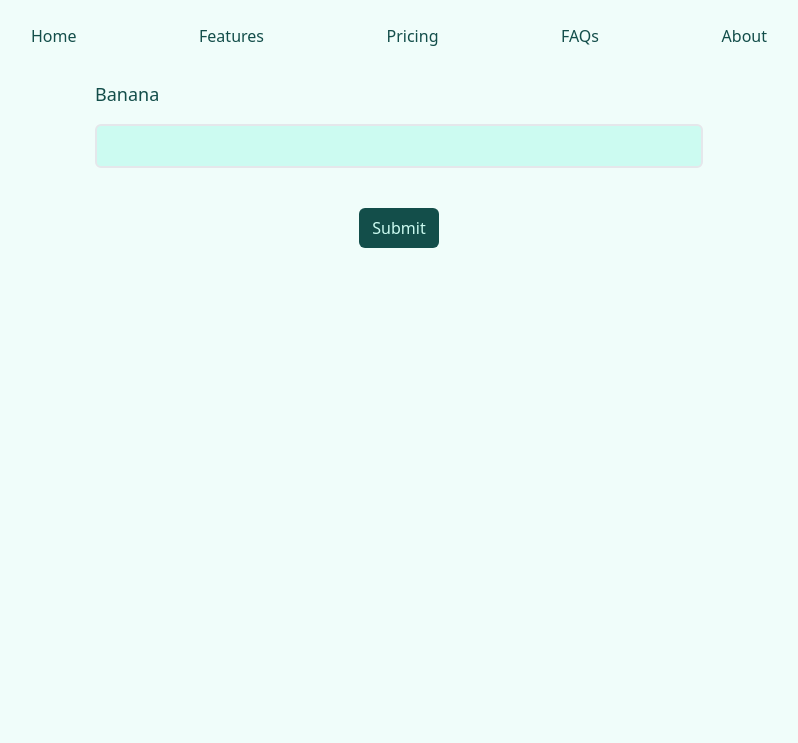
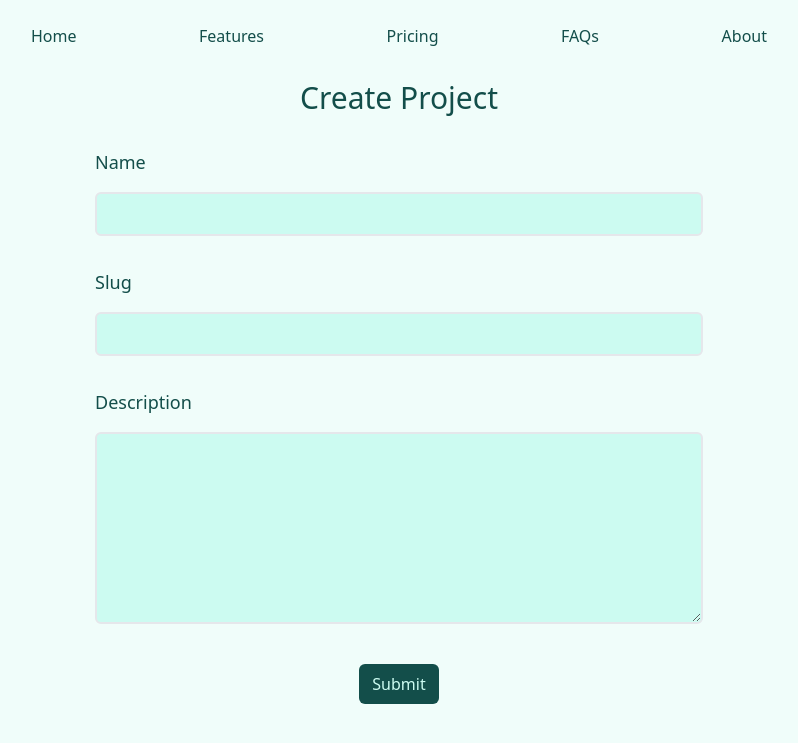
Before and after one commit to eisBlume0901/model_lvl_views_and_templates_core, a Django app: page /create_project/ in a window 1280 px wide. Shown: the top 743 px of the page, without its empty margins (241-1039 px from the left). Run offline with Django 5.2, Linux system fonts and the light colour scheme; some libraries are stand-ins or nearby versions.

Commit message:
Added login template and created preliminary view functions

```diff
--- /dev/null
+++ b/proj_mgm/forms.py
@@ -0,0 +1,17 @@
+from django import forms
+from .models import Project, User
+from django.contrib.auth.forms import AuthenticationForm
+
+class Projectform(forms.ModelForm):
+    class Meta:
+        model = Project
+        fields = ['name', 'slug', 'description']
+
+
+class AuthenticatedUserForm(AuthenticationForm):
+    username = forms.CharField(widget=forms.TextInput(attrs={
+        'class': 'form-control',
+    }))
+    password = forms.CharField(widget=forms.PasswordInput(attrs={
+        'class': 'form-control',
+    }))
--- a/proj_mgm/urls.py
+++ b/proj_mgm/urls.py
@@ -3,8 +3,10 @@ from . import views
 
 urlpatterns = [
     path('', views.index, name="index"),
+    path('login/', views.login, name="login"),
     path('projects/', views.project_listing, name="project_listing"),
     path('create_project/', views.create_project, name="create_project"),
 
     path('project_detail/', views.project_detail, name="project_detail"),
+
 ]
--- a/proj_mgm/views.py
+++ b/proj_mgm/views.py
@@ -1,14 +1,34 @@
-from django.shortcuts import render
-
+from django.shortcuts import render, get_object_or_404, redirect
+from .models import Project
+from .forms import Projectform, AuthenticatedUserForm
 # Create your views here.
 def index(request):
     return render(request, "index.html")
 
 def project_listing(request):
-    return render(request, "project.html")
+    project_data = Project.objects.all()
+    context = {
+        "project_data": project_data
+    }
+    return render(request, "project.html", context)
 
 def create_project(request):
-    return render(request, "create_project.html")
+    form = Projectform()
+
+    return render(request, "create_project.html", {"form": form})
 
 def project_detail(request):
-    return render(request, "detail.html")
+    project = get_object_or_404(Project, id=id)
+    context = {
+        "project_detail": project
+    }
+    return render(request, "detail.html", context)
+
+def login(request):
+    if request.method == "POST":
+        form = AuthenticatedUserForm(data=request.POST)
+        if form.is_valid():
+            return redirect("index")
+    else:
+        form = AuthenticatedUserForm()
+    return render(request, "login.html", {"form": form})
--- a/templates/base.html
+++ b/templates/base.html
@@ -8,10 +8,13 @@
     <script src="https://cdn.tailwindcss.com"></script>
     <style type="text/tailwindcss">
         @layer components {
-            input[type="text"] {
+            input, input[type="text"], input[type="password"] {
                 @apply border-2 bg-teal-100 text-teal-900 rounded-md p-2 focus:outline-none focus:ring-indigo-900 w-full;
             }
 
+            textarea {
+                @apply border-2 bg-teal-100 text-teal-900 rounded-md p-2 focus:outline-none focus:ring-indigo-900 w-full h-48;
+            }
             button {
                 @apply bg-teal-900 text-teal-100 font-medium px-4 py-2 rounded-md flex mx-auto justify-center mt-6 hover:bg-teal-100 hover:text-teal-900;
             }
@@ -36,13 +39,14 @@
                 @apply text-center text-base;
             }
 
-            .form-card {
+            .form-card{
                 @apply flex flex-col gap-4 p-4
             }
 
             .form-card label {
                 @apply text-lg font-medium;
             }
+
         }
     </style>
 </head>
--- a/templates/create_project.html
+++ b/templates/create_project.html
@@ -3,9 +3,40 @@
 {% block content %}
     <form method="POST" enctype="multipart/form/data" class="max-w-screen-sm mx-auto">
      {% csrf_token %}
+        <h1 class="text-3xl text-center font-medium p-4">Create Project</h1>
         <div class="form-card">
-            <label for="">Banana</label>
-            <input type="text">
+            <label>{{ form.name.label}}</label>
+            {{ form.name }}
+
+            {% if form.name.errors %}
+                <ul>
+                    {% for error in form.name.errors %}
+                        <li>{{ error }}</li>
+                    {% endfor %}
+                </ul>
+            {% endif %}
+        </div>
+        <div class="form-card">
+            <label>{{ form.slug.label}}</label>
+            {{ form.slug }}
+            {% if form.name.errors %}
+                <ul>
+                    {% for error in form.name.errors %}
+                        <li>{{ error }}</li>
+                    {% endfor %}
+                </ul>
+            {% endif %}
+        </div>
+        <div class="form-card">
+            <label>{{ form.description.label}}</label>
+            {{ form.description }}
+            {% if form.name.errors %}
+                <ul>
+                    {% for error in form.name.errors %}
+                        <li>{{ error }}</li>
+                    {% endfor %}
+                </ul>
+            {% endif %}
         </div>
     <button type="submit" name="submit" value="Submit" class="w-20">Submit</button>
     </form>
```
Also changed, not shown: templates/login.html (+20 -4 lines).
